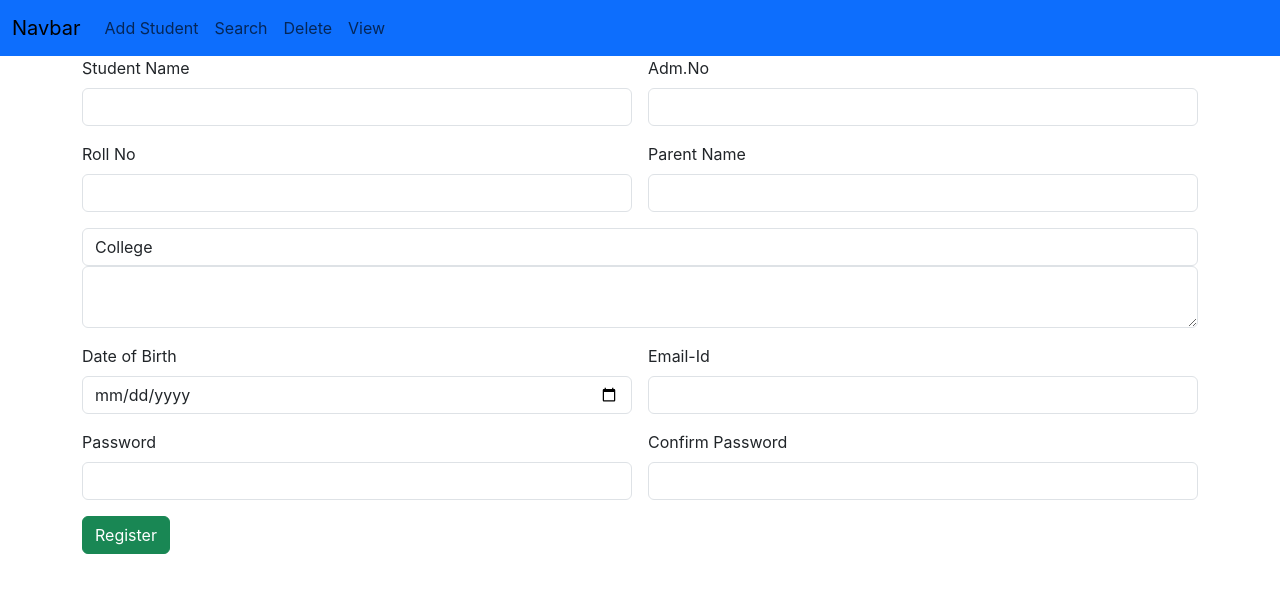
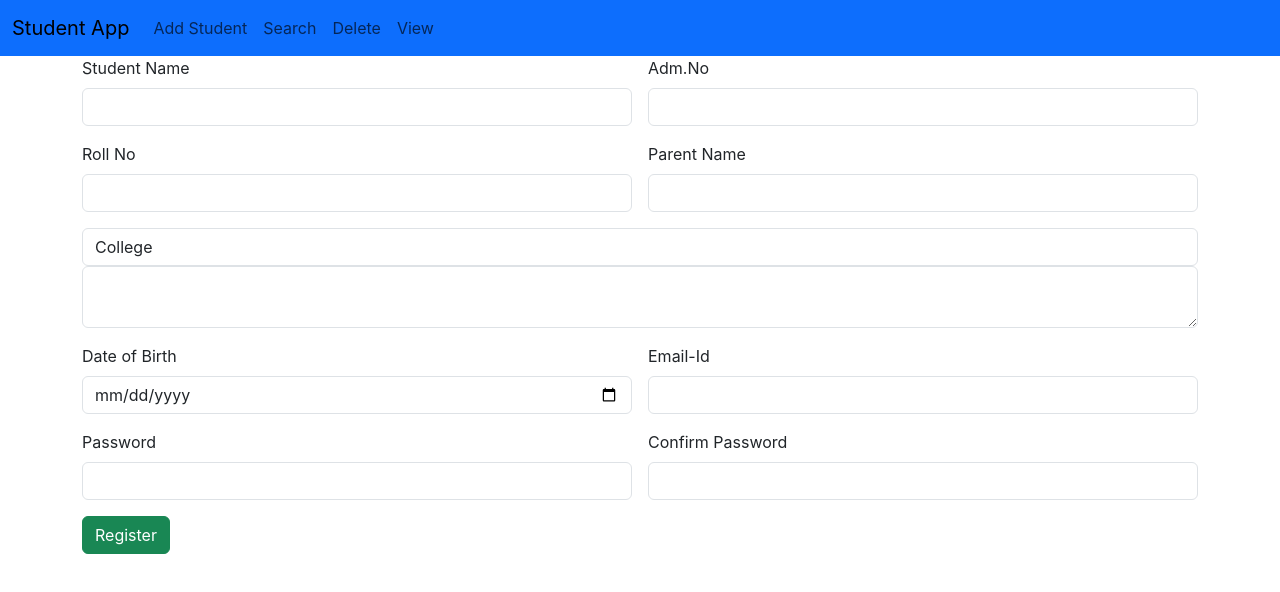
Before and after one commit to swadhi03/Student-register-app, a React (Create React App) app: page / in a window 1280 px wide. Shown: the top 592 px of the page. Built offline with nearby package versions, Linux system fonts and the light colour scheme.

Commit message:
Completed

```diff
--- a/src/components/Navbar.jsx
+++ b/src/components/Navbar.jsx
@@ -6,7 +6,7 @@
     <div>
       <nav class="navbar navbar-expand-lg bg-primary">
         <div class="container-fluid">
-    <a class="navbar-brand" href="#">Navbar</a>
+          <a class="navbar-brand" href="#">Student App</a>
           <button class="navbar-toggler" type="button" data-bs-toggle="collapse" data-bs-target="#navbarNav" aria-controls="navbarNav" aria-expanded="false" aria-label="Toggle navigation">
             <span class="navbar-toggler-icon"></span>
           </button>
```
Lines whose indentation alone changed are shown as unchanged.
